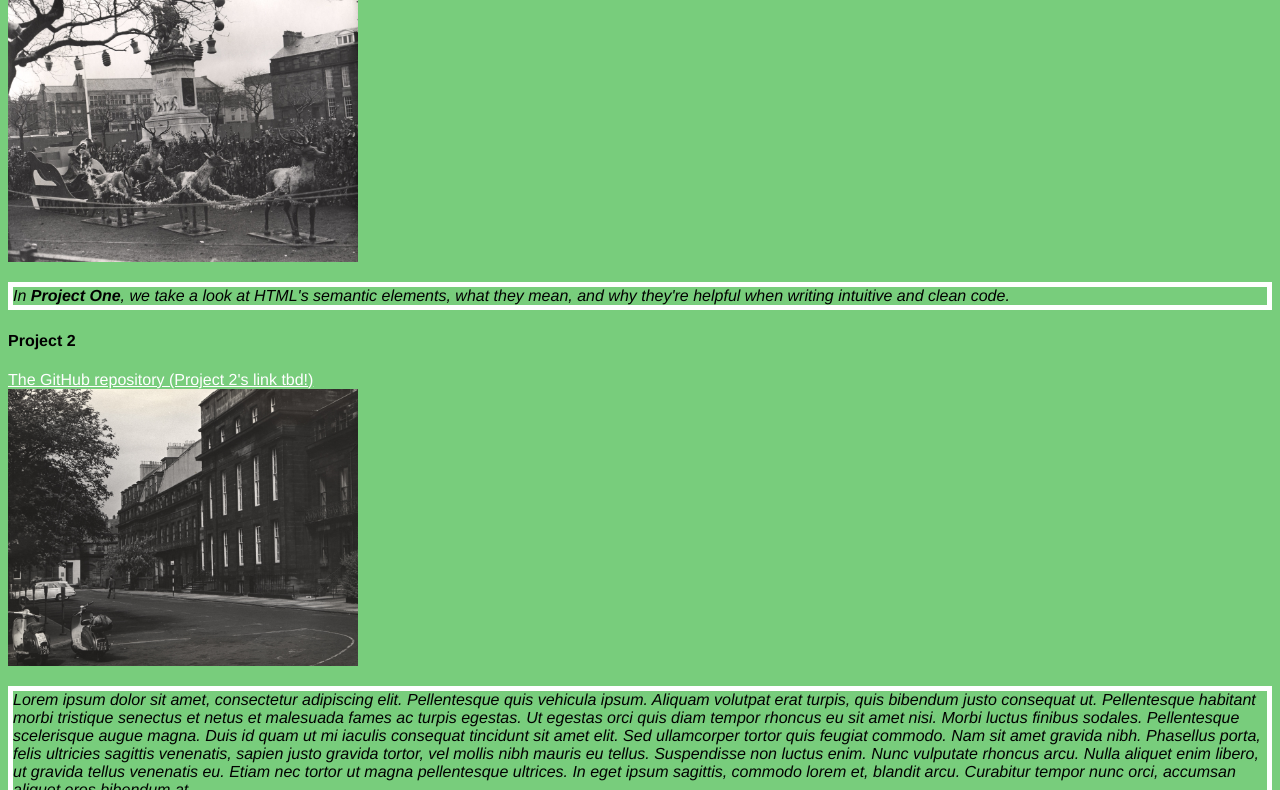
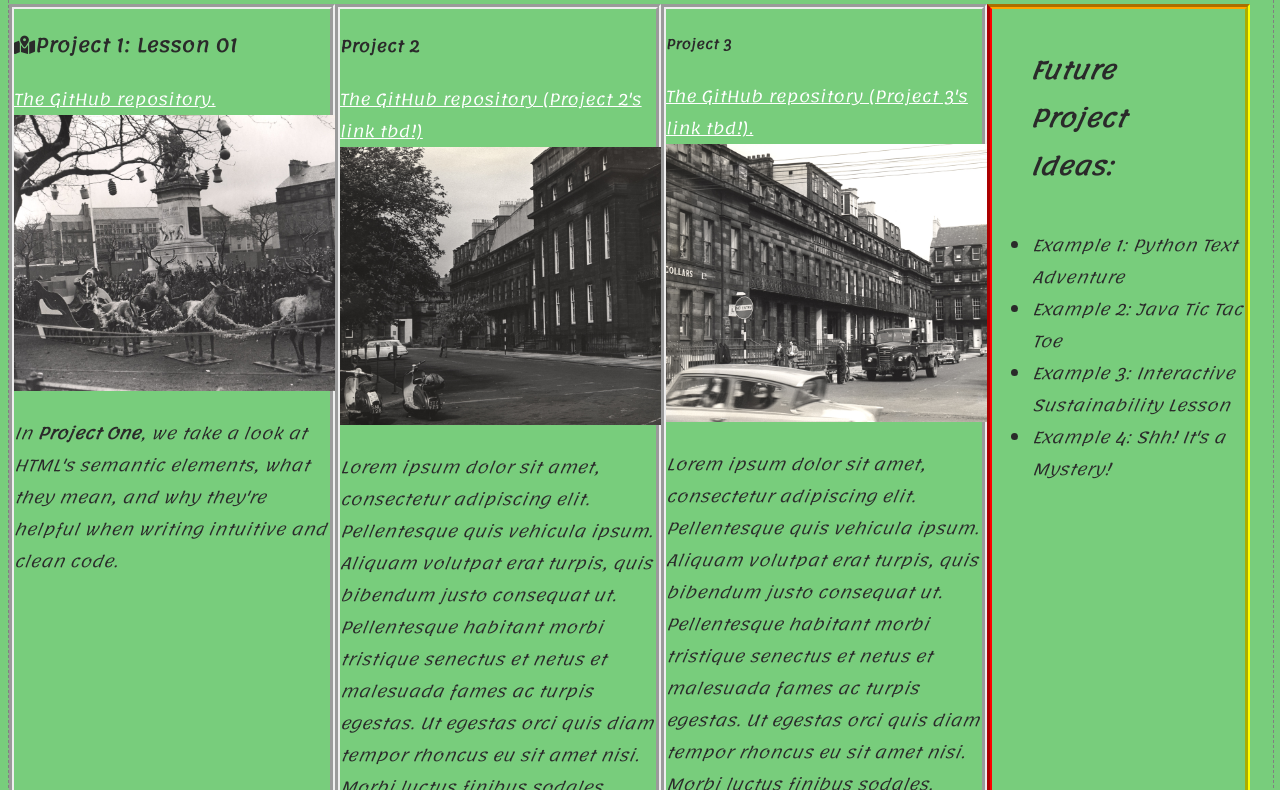
Before and after one commit to CarolineJBowman/portfolio, a plain HTML site: page index.html in a window 1280 px wide. Shown: the part 276-1066 px from the top of the page. Drawn offline with Linux system fonts and the light colour scheme.

Commit message:
added google fonts, font awesome, and flexbox for lesson 5 assignment

```diff
--- a/index.html
+++ b/index.html
@@ -4,6 +4,9 @@
     <meta charset="utf-8">
     <title>Bowman Portfolio 2021</title>
     <link rel="stylesheet" type="text/css" href="styles/stylesheet.css">
+    <link rel="preconnect" href="https://fonts.gstatic.com">
+    <link href="https://fonts.googleapis.com/css2?family=Lemonada:wght@300&display=swap" rel="stylesheet">
+    <script src="https://kit.fontawesome.com/f68ba799e5.js" crossorigin="anonymous"></script>
   </head>
 
   <body>
@@ -15,11 +18,11 @@
       <a href="about-me.html">More about me here.</a>
     </nav>
 
-    <section>
-      <h2>Here's what I'm working on:</h2>
+    <section class="main">
+      <h2 class="projects-header">Here's what I'm working on:</h2>
 
-      <article>
-        <h3>Project 1: Lesson 01</h3>
+      <article class="projects">
+        <h3><i class="fas fa-map-marked-alt" alt="a black map icon with a marker"></i>Project 1: Lesson 01</h3>
         <nav>
           <a href="https://github.com/CarolineJBowman/semantic-elements/blob/master/index.html" class="project-links">The GitHub repository.</a>
         </nav>
@@ -27,7 +30,7 @@
         <p>In <strong>Project One</strong>, we take a look at HTML's semantic elements, what they mean, and why they're helpful when writing intuitive and clean code.</p>
       </article>
 
-      <article>
+      <article class="projects">
         <h4>Project 2</h4>
         <nav>
           <a href="https://github.com/CarolineJBowman/semantic-elements/blob/master/index.html" class="project-links">The GitHub repository (Project 2's link tbd!)</a>
@@ -36,7 +39,7 @@
         <p>Lorem ipsum dolor sit amet, consectetur adipiscing elit. Pellentesque quis vehicula ipsum. Aliquam volutpat erat turpis, quis bibendum justo consequat ut. Pellentesque habitant morbi tristique senectus et netus et malesuada fames ac turpis egestas. Ut egestas orci quis diam tempor rhoncus eu sit amet nisi. Morbi luctus finibus sodales. Pellentesque scelerisque augue magna. Duis id quam ut mi iaculis consequat tincidunt sit amet elit. Sed ullamcorper tortor quis feugiat commodo. Nam sit amet gravida nibh. Phasellus porta, felis ultricies sagittis venenatis, sapien justo gravida tortor, vel mollis nibh mauris eu tellus. Suspendisse non luctus enim. Nunc vulputate rhoncus arcu. Nulla aliquet enim libero, ut gravida tellus venenatis eu. Etiam nec tortor ut magna pellentesque ultrices. In eget ipsum sagittis, commodo lorem et, blandit arcu. Curabitur tempor nunc orci, accumsan aliquet eros bibendum at.</p>
       </article>
 
-      <article>
+      <article class="projects">
         <h5>Project 3</h5>
         <nav>
           <a href="https://github.com/CarolineJBowman/semantic-elements/blob/master/index.html" class="project-links">The GitHub repository (Project 3's link tbd!).</a>
@@ -45,7 +48,7 @@
         <p>Lorem ipsum dolor sit amet, consectetur adipiscing elit. Pellentesque quis vehicula ipsum. Aliquam volutpat erat turpis, quis bibendum justo consequat ut. Pellentesque habitant morbi tristique senectus et netus et malesuada fames ac turpis egestas. Ut egestas orci quis diam tempor rhoncus eu sit amet nisi. Morbi luctus finibus sodales. Pellentesque scelerisque augue magna. Duis id quam ut mi iaculis consequat tincidunt sit amet elit. Sed ullamcorper tortor quis feugiat commodo. Nam sit amet gravida nibh. Phasellus porta, felis ultricies sagittis venenatis, sapien justo gravida tortor, vel mollis nibh mauris eu tellus. Suspendisse non luctus enim. Nunc vulputate rhoncus arcu. Nulla aliquet enim libero, ut gravida tellus venenatis eu. Etiam nec tortor ut magna pellentesque ultrices. In eget ipsum sagittis, commodo lorem et, blandit arcu. Curabitur tempor nunc orci, accumsan aliquet eros bibendum at.</p>
       </article>
 
-      <aside>
+      <aside class="sidebar">
         <h6>Future Project Ideas:</h6>
         <ul>
           <li>Example 1: <em>Python Text Adventure</em></li>
--- a/styles/stylesheet.css
+++ b/styles/stylesheet.css
@@ -1,7 +1,7 @@
 * {
   background-color: rgb(120,205,124);
-  font-family: Helvetica, sans-serif;
-  *color: rgb(42, 42, 42);
+  font-family: 'Lemonada', cursive;
+  color: rgb(42, 42, 42);
 }
 
 h1 {
@@ -14,7 +14,6 @@ p {
   color: rgb (35, 35, 35);
   font-weight: lighter;
   font-style: italic;
-  border: 5px solid white;
 }
 
 .important {
@@ -35,7 +34,6 @@ a:hover {
 
 aside {
   color: black;
-  font-family: "Comic Sans";
   font-weight: 500;
   font-style: oblique;
   border-width: thick;
@@ -47,11 +45,43 @@ aside {
 }
 
 h6 {
-  font-size: 300%;
+  font-size: 150%;
   font-weight: bolder;
-  margin: 0%;
+  margin: 15%;
 }
 
 footer {
   font-style: italic;
 }
+
+.fa-passport {
+  color: white;
+  width: 25px;
+}
+
+.main {
+  border: .5px dashed grey;
+  width: 100%;
+
+  display: flex;
+  flex-wrap: wrap;
+  flex-direction: row;
+  justify-content: flex-start;
+  align-items: stretch;
+
+}
+
+.projects-header {
+  width: 100%;
+}
+
+.projects {
+  width: 25%;
+  border-width: thick;
+  border-style: groove;
+}
+
+.sidebar {
+  width: 20%;
+
+}
```
Also changed, not shown: about-me.html (+4 -1 lines).
